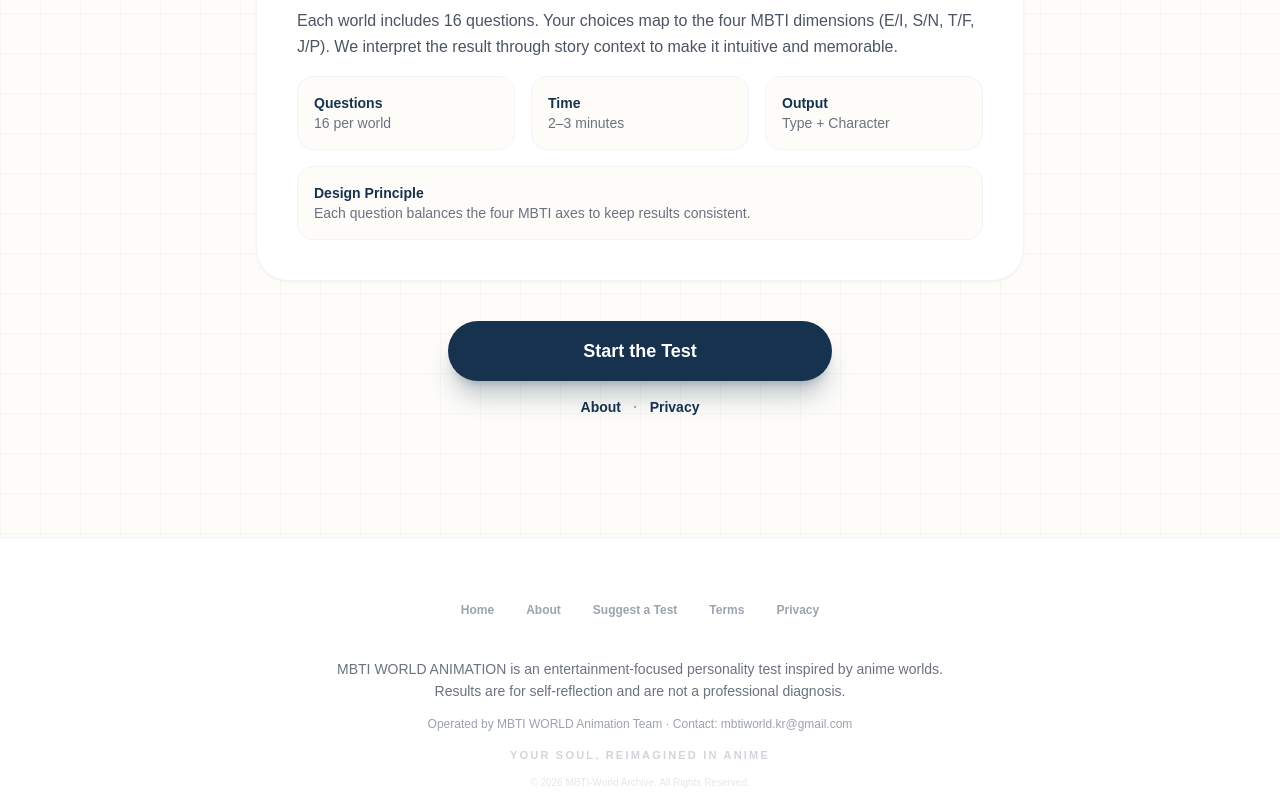
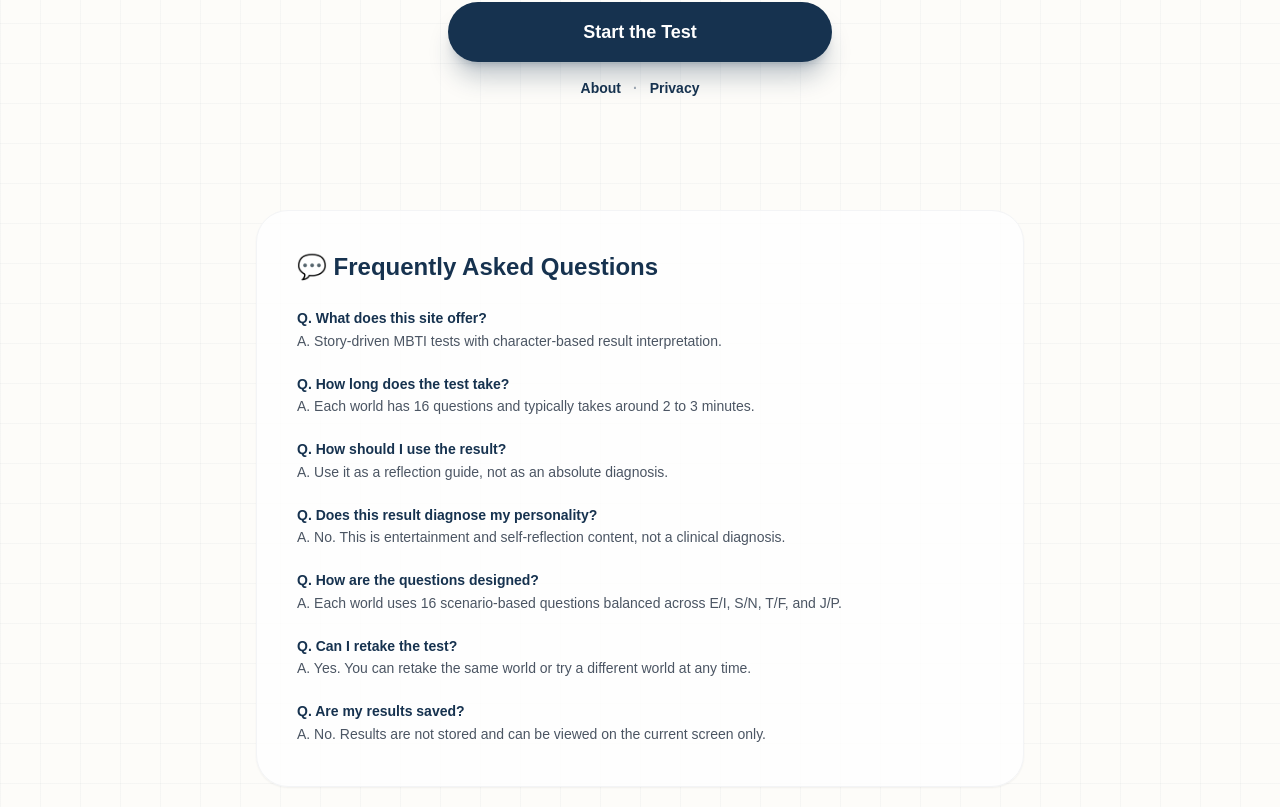
Before and after one commit to 1217records/MBTIworld-Animation, a Next.js app: page /en in a window 1280 px wide. Shown: the part 1213-2020 px from the top of the page. Built offline with nearby package versions, Linux system fonts and the light colour scheme; no server answers; a web font is replaced by a local one.

Commit message:
Align EN content updates and improve test/result readability

```diff
--- a/app/en/page.tsx
+++ b/app/en/page.tsx
@@ -50,6 +50,30 @@ export default function HomeEn() {
       mainEntity: [
         {
           "@type": "Question",
+          name: "What does this site offer?",
+          acceptedAnswer: {
+            "@type": "Answer",
+            text: "Story-driven MBTI tests with character-based result interpretation.",
+          },
+        },
+        {
+          "@type": "Question",
+          name: "How long does the test take?",
+          acceptedAnswer: {
+            "@type": "Answer",
+            text: "Each world has 16 questions and typically takes around 2 to 3 minutes.",
+          },
+        },
+        {
+          "@type": "Question",
+          name: "How should I use the result?",
+          acceptedAnswer: {
+            "@type": "Answer",
+            text: "Use it as a reflection guide, not as an absolute diagnosis.",
+          },
+        },
+        {
+          "@type": "Question",
           name: "Does this result diagnose my personality?",
           acceptedAnswer: {
             "@type": "Answer",
@@ -58,10 +82,26 @@ export default function HomeEn() {
         },
         {
           "@type": "Question",
-          name: "How long does the test take?",
+          name: "How are the questions designed?",
           acceptedAnswer: {
             "@type": "Answer",
-            text: "Each world has 16 questions and typically takes around 2 to 3 minutes.",
+            text: "Each world uses 16 scenario-based questions balanced across E/I, S/N, T/F, and J/P.",
+          },
+        },
+        {
+          "@type": "Question",
+          name: "Can I retake the test?",
+          acceptedAnswer: {
+            "@type": "Answer",
+            text: "Yes. You can retake the same world or try a different world at any time.",
+          },
+        },
+        {
+          "@type": "Question",
+          name: "Are my results saved?",
+          acceptedAnswer: {
+            "@type": "Answer",
+            text: "No. Results are not stored and can be viewed on the current screen only.",
           },
         },
       ],
@@ -87,15 +127,6 @@ export default function HomeEn() {
           Answer 16 story-based questions and meet your character match.
         </p>
       </div>
-
-      <section className="w-full max-w-3xl rounded-2xl bg-white border border-gray-100 p-6 sm:p-8 text-left shadow-sm">
-        <h2 className="text-xl font-black font-serif text-[#16324f]">Quick Summary Q&A</h2>
-        <div className="mt-4 space-y-3 text-sm text-gray-600 leading-relaxed">
-          <p><strong>Q.</strong> What does this site offer?<br /><strong>A.</strong> Story-driven MBTI tests with character-based result interpretation.</p>
-          <p><strong>Q.</strong> How long is one test?<br /><strong>A.</strong> 16 questions per world, usually finished in 2 to 3 minutes.</p>
-          <p><strong>Q.</strong> How should I use the result?<br /><strong>A.</strong> Use it as a reflection guide, not as an absolute diagnosis.</p>
-        </div>
-      </section>
 
       <section className="w-full max-w-3xl text-left space-y-10">
         <AdExperiment
@@ -172,6 +203,41 @@ export default function HomeEn() {
             </Link>
           </div>
         </div>
+
+        <div className="h-6 sm:h-8" />
+        <div className="bg-white/80 rounded-[2rem] p-8 sm:p-10 border border-gray-100 shadow-sm space-y-6">
+          <h2 className="text-2xl font-black font-serif text-[#16324f]">💬 Frequently Asked Questions</h2>
+          <div className="space-y-5 text-sm text-gray-600 leading-relaxed">
+            <div>
+              <p className="font-bold text-[#16324f]">Q. What does this site offer?</p>
+              <p>A. Story-driven MBTI tests with character-based result interpretation.</p>
+            </div>
+            <div>
+              <p className="font-bold text-[#16324f]">Q. How long does the test take?</p>
+              <p>A. Each world has 16 questions and typically takes around 2 to 3 minutes.</p>
+            </div>
+            <div>
+              <p className="font-bold text-[#16324f]">Q. How should I use the result?</p>
+              <p>A. Use it as a reflection guide, not as an absolute diagnosis.</p>
+            </div>
+            <div>
+              <p className="font-bold text-[#16324f]">Q. Does this result diagnose my personality?</p>
+              <p>A. No. This is entertainment and self-reflection content, not a clinical diagnosis.</p>
+            </div>
+            <div>
+              <p className="font-bold text-[#16324f]">Q. How are the questions designed?</p>
+              <p>A. Each world uses 16 scenario-based questions balanced across E/I, S/N, T/F, and J/P.</p>
+            </div>
+            <div>
+              <p className="font-bold text-[#16324f]">Q. Can I retake the test?</p>
+              <p>A. Yes. You can retake the same world or try a different world at any time.</p>
+            </div>
+            <div>
+              <p className="font-bold text-[#16324f]">Q. Are my results saved?</p>
+              <p>A. No. Results are not stored and can be viewed on the current screen only.</p>
+            </div>
+          </div>
+        </div>
       </section>
     </div>
   );
--- a/app/en/test/[themeId]/page.tsx
+++ b/app/en/test/[themeId]/page.tsx
@@ -140,10 +140,11 @@ export default async function TestPageEn({ params }: PageProps) {
         </div>
       </section>
 
-      <section className="bg-white rounded-[2rem] p-8 sm:p-10 border border-gray-100 shadow-sm space-y-6">
-        <h2 className="text-2xl font-black font-serif text-[#16324f] text-center">Start the Test</h2>
+      <section className="bg-white rounded-[2rem] p-8 sm:p-10 border-2 border-[#16324f]/25 shadow-sm space-y-6">
+        <h2 className="text-2xl font-black font-serif text-[#16324f] text-center">Answer the Questions Below</h2>
         <p className="text-gray-600 leading-relaxed">
-          Answer the questions and meet your closest character match at the end.
+          Use the Q&A area below to answer right away.
+          Complete the questions to see your character match at the end.
         </p>
         <TestClientEn themeId={theme.id} />
       </section>
--- a/app/page.tsx
+++ b/app/page.tsx
@@ -51,6 +51,30 @@ export default function Home() {
       mainEntity: [
         {
           "@type": "Question",
+          name: "이 사이트는 무엇을 제공하나요?",
+          acceptedAnswer: {
+            "@type": "Answer",
+            text: "애니메이션 세계관 기반 MBTI 테스트와 결과 해석을 제공합니다.",
+          },
+        },
+        {
+          "@type": "Question",
+          name: "테스트는 얼마나 걸리나요?",
+          acceptedAnswer: {
+            "@type": "Answer",
+            text: "세계관별 16문항, 약 2~3분 내 완료됩니다.",
+          },
+        },
+        {
+          "@type": "Question",
+          name: "결과는 어떻게 활용하면 좋나요?",
+          acceptedAnswer: {
+            "@type": "Answer",
+            text: "절대적 진단이 아닌 자기이해 참고 자료로 활용하는 것을 권장합니다.",
+          },
+        },
+        {
+          "@type": "Question",
           name: "테스트 결과가 실제 성격을 뜻하나요?",
           acceptedAnswer: {
             "@type": "Answer",
@@ -87,15 +111,6 @@ export default function Home() {
           어떤 캐릭터가 나랑 가장 비슷할지 16문항으로 확인해보세요.
         </p>
       </div>
-
-      <section className="w-full max-w-3xl rounded-2xl bg-white border border-gray-100 p-6 sm:p-8 text-left shadow-sm">
-        <h2 className="text-xl font-black font-serif text-[#16324f]">빠른 요약 Q&A</h2>
-        <div className="mt-4 space-y-3 text-sm text-gray-600 leading-relaxed">
-          <p><strong>Q.</strong> 이 사이트는 무엇을 제공하나요?<br /><strong>A.</strong> 애니메이션 세계관 기반 MBTI 테스트와 결과 해석을 제공합니다.</p>
-          <p><strong>Q.</strong> 테스트는 얼마나 걸리나요?<br /><strong>A.</strong> 세계관별 16문항, 약 2~3분 내 완료됩니다.</p>
-          <p><strong>Q.</strong> 결과는 어떻게 활용하면 좋나요?<br /><strong>A.</strong> 절대적 진단이 아닌 자기이해 참고 자료로 활용하는 것을 권장합니다.</p>
-        </div>
-      </section>
 
       <section className="w-full max-w-3xl text-left space-y-10">
         <AdExperiment
@@ -194,6 +209,18 @@ export default function Home() {
           <h2 className="text-2xl font-black font-serif text-[#16324f]">💬 자주 묻는 질문</h2>
           <div className="space-y-5 text-sm text-gray-600 leading-relaxed">
             <div>
+              <p className="font-bold text-[#16324f]">Q. 이 사이트는 무엇을 제공하나요?</p>
+              <p>A. 애니메이션 세계관 기반 MBTI 테스트와 결과 해석을 제공합니다.</p>
+            </div>
+            <div>
+              <p className="font-bold text-[#16324f]">Q. 테스트는 얼마나 걸리나요?</p>
+              <p>A. 세계관별 16문항, 약 2~3분 내 완료됩니다.</p>
+            </div>
+            <div>
+              <p className="font-bold text-[#16324f]">Q. 결과는 어떻게 활용하면 좋나요?</p>
+              <p>A. 절대적 진단이 아닌 자기이해 참고 자료로 활용하는 것을 권장합니다.</p>
+            </div>
+            <div>
               <p className="font-bold text-[#16324f]">Q. 테스트 결과가 실제 성격을 뜻하나요?</p>
               <p>A. 이 테스트는 오락과 자기탐색을 위한 콘텐츠입니다. 재미로 참고해 주세요.</p>
             </div>
--- a/app/test/[themeId]/page.tsx
+++ b/app/test/[themeId]/page.tsx
@@ -120,10 +120,10 @@ export default async function TestPage({ params }: PageProps) {
         </div>
       </section>
 
-      <section className="bg-white rounded-[2rem] p-8 sm:p-10 border border-gray-100 shadow-sm space-y-6">
-        <h2 className="text-2xl font-black font-serif text-[#16324f] text-center">테스트 시작하기</h2>
+      <section className="bg-white rounded-[2rem] p-8 sm:p-10 border-2 border-[#16324f]/25 shadow-sm space-y-6">
+        <h2 className="text-2xl font-black font-serif text-[#16324f] text-center">문답에 바로 답변하기</h2>
         <p className="text-gray-600 leading-relaxed">
-          아래 질문에 답하면 {theme.label} 세계관 속에서 당신과 닮은 캐릭터를 찾아드립니다. 모든 질문을 마치면 결과 페이지에서
+          아래 문답창에서 바로 질문에 답변할 수 있습니다. {theme.label} 세계관 속 선택에 답하면 결과 페이지에서
           유형별 특징과 궁합 분석을 확인할 수 있습니다.
         </p>
         <TestClient themeId={theme.id} />
```
Also changed, not shown: app/en/result/page.tsx (+53 -10 lines), app/result/page.tsx (+53 -10 lines).
